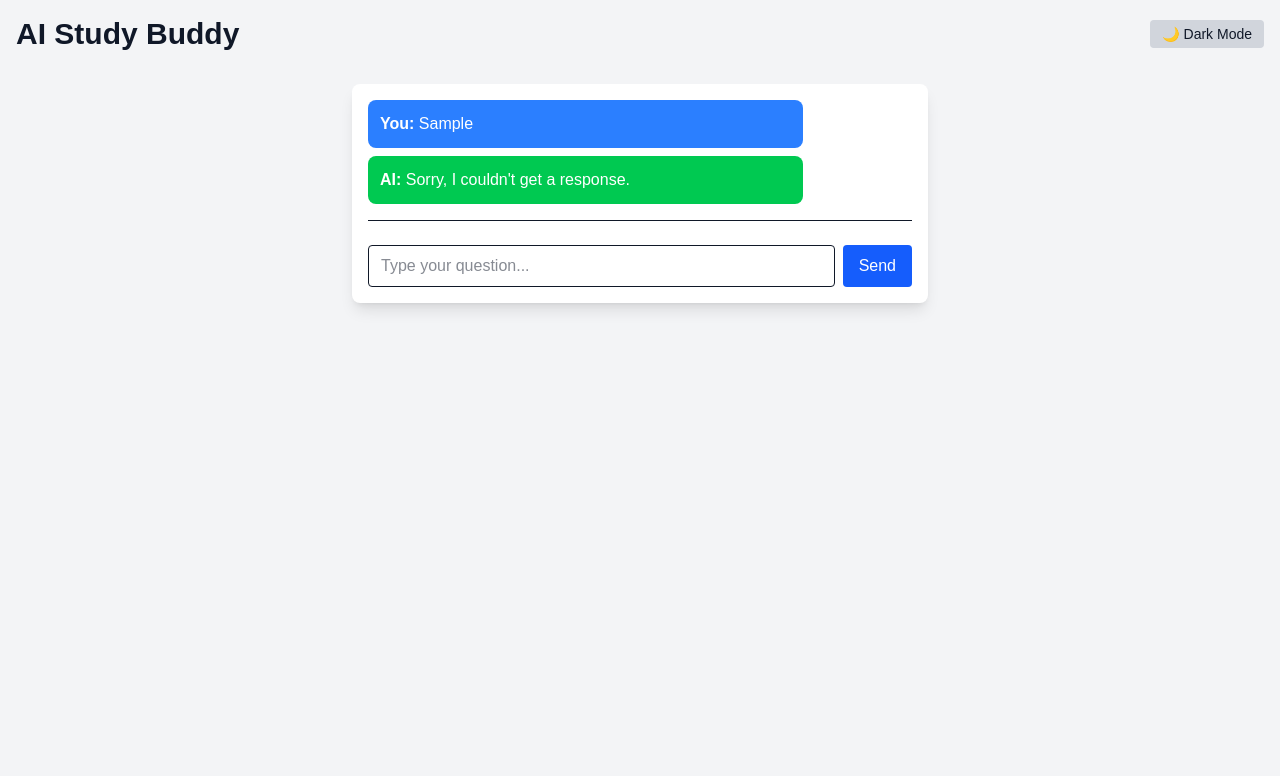
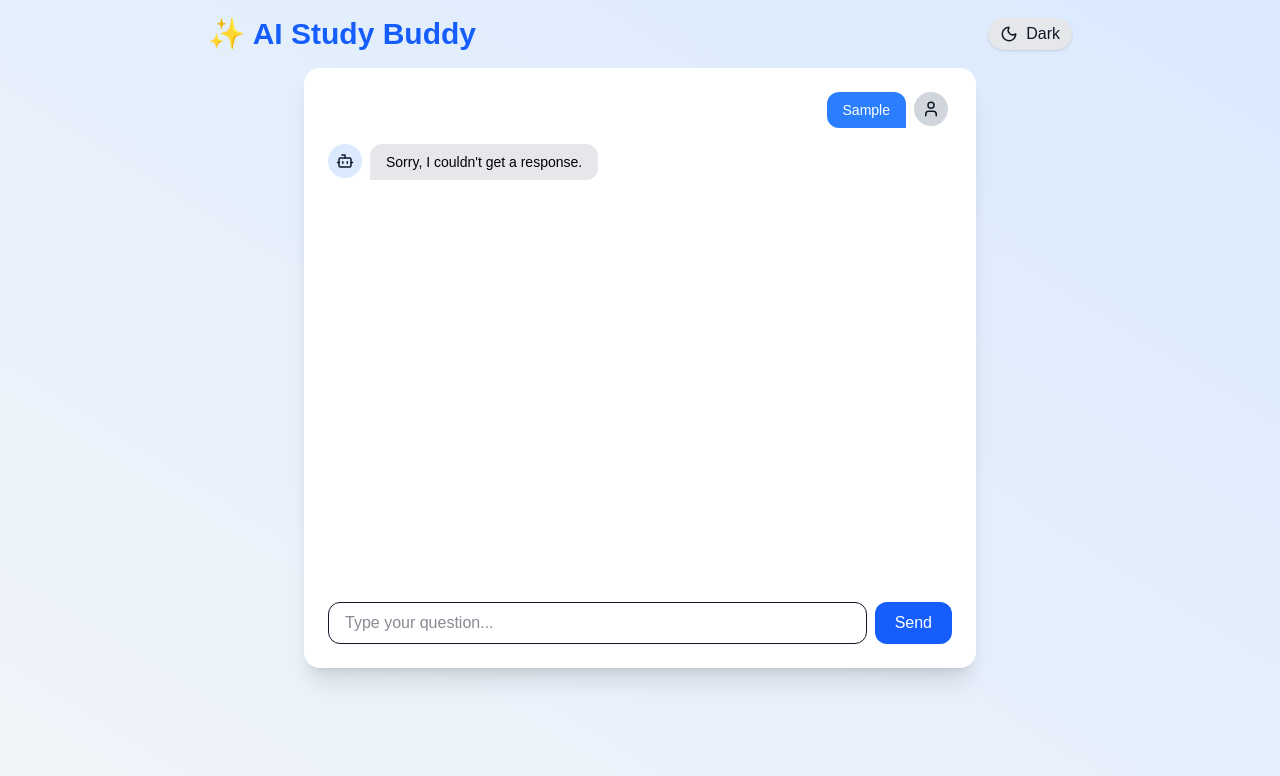
Before and after one commit to abhishekmanegit/ai-study-buddy, a Next.js app: page / in a window 1280 px wide. Both pictures are taken after typing "Sample" into the empty fields and a click on the button "Send". Shown: the top 776 px of the page. Built offline with nearby package versions, Linux system fonts and the light colour scheme; no server answers.

Commit message:
Type fixes, dark mode, chat history, and API improvements

```diff
--- a/src/app/page.tsx
+++ b/src/app/page.tsx
@@ -1,6 +1,7 @@
 "use client";
 
 import { useEffect, useState } from "react";
+import { Moon, Sun, Bot, User } from "lucide-react";
 
 interface Message {
   sender: "user" | "ai";
@@ -13,7 +14,6 @@ export default function Home() {
   const [loading, setLoading] = useState(false);
   const [darkMode, setDarkMode] = useState(false);
 
-  // Load chat history + theme on mount
   useEffect(() => {
     const savedMessages = localStorage.getItem("study-chat");
     const savedTheme = localStorage.getItem("study-theme");
@@ -21,7 +21,6 @@ export default function Home() {
     if (savedTheme === "dark") setDarkMode(true);
   }, []);
 
-  // Save chat + theme to localStorage
   useEffect(() => {
     localStorage.setItem("study-chat", JSON.stringify(messages));
   }, [messages]);
@@ -34,8 +33,8 @@ export default function Home() {
   const handleSend = async (e: React.FormEvent) => {
     e.preventDefault();
     if (!input.trim()) return;
-    const userMessage = { sender: "user" as const, text: input };
-    setMessages((prev) => [...prev, userMessage]);
+    const userMessage: Message = { sender: "user", text: input };
+    setMessages((prev: Message[]) => [...prev, userMessage]);
     setInput("");
     setLoading(true);
     try {
@@ -46,69 +45,86 @@ export default function Home() {
       });
       const data = await res.json();
       const aiText = data.reply || "Sorry, I couldn't get a response.";
-      setMessages((prev) => [...prev, { sender: "ai", text: aiText }]);
+      const aiMessage: Message = { sender: "ai", text: aiText };
+      setMessages((prev: Message[]) => [...prev, aiMessage]);
     } catch {
-      setMessages((prev) => [...prev, { sender: "ai", text: "Error contacting AI agent." }]);
+      const errorMsg: Message = { sender: "ai", text: "Error contacting AI agent." };
+      setMessages((prev: Message[]) => [...prev, errorMsg]);
     } finally {
       setLoading(false);
     }
   };
 
   return (
-    <div className="min-h-screen bg-gray-100 dark:bg-gray-900 text-gray-900 dark:text-white transition-colors duration-300">
-      <div className="flex justify-between items-center p-4">
-        <h1 className="text-3xl font-bold">AI Study Buddy</h1>
+    <div className="min-h-screen bg-gradient-to-tr from-slate-100 to-blue-100 dark:from-gray-900 dark:to-gray-800 transition-colors duration-300 text-gray-900 dark:text-white">
+      <header className="flex justify-between items-center p-4 max-w-4xl mx-auto w-full">
+        <h1 className="text-3xl font-bold text-blue-600 dark:text-blue-300">✨ AI Study Buddy</h1>
         <button
           onClick={() => setDarkMode(!darkMode)}
-          className="bg-gray-300 dark:bg-gray-700 text-sm px-3 py-1 rounded hover:opacity-90 transition"
+          className="bg-gray-200 dark:bg-gray-700 px-3 py-1 rounded-full flex items-center gap-2 shadow"
         >
-          {darkMode ? "☀ Light Mode" : "🌙 Dark Mode"}
+          {darkMode ? <Sun size={18} /> : <Moon size={18} />}
+          {darkMode ? "Light" : "Dark"}
         </button>
-      </div>
+      </header>
 
-      <div className="flex flex-col items-center p-4">
-        <div className="w-full max-w-xl bg-white dark:bg-gray-800 rounded-lg shadow-lg p-4 flex flex-col">
-          <div className="flex-1 mb-4 overflow-y-auto max-h-[60vh] border-b pb-4 space-y-2">
-            {messages.length === 0 ? (
-              <div className="text-center text-gray-400">No messages yet. Start the conversation!</div>
-            ) : (
-              messages.map((msg, idx) => (
+      <main className="flex flex-col items-center justify-center px-4">
+        <div className="w-full max-w-2xl bg-white dark:bg-gray-900 rounded-2xl shadow-xl p-6 flex flex-col h-[75vh]">
+          <div className="flex-1 overflow-y-auto space-y-4 mb-4 pr-1">
+            {messages.length === 0 && (
+              <p className="text-center text-gray-400">Ask me anything about your studies 🤓</p>
+            )}
+
+            {messages.map((msg, idx) => (
+              <div
+                key={idx}
+                className={`flex items-start gap-2 ${
+                  msg.sender === "user" ? "justify-end" : "justify-start"
+                }`}
+              >
+                {msg.sender === "ai" && (
+                  <div className="p-2 bg-blue-100 dark:bg-blue-800 rounded-full">
+                    <Bot size={18} />
+                  </div>
+                )}
                 <div
-                  key={idx}
-                  className={`p-3 rounded-lg max-w-[80%] ${
+                  className={`rounded-xl px-4 py-2 max-w-[75%] text-sm ${
                     msg.sender === "user"
-                      ? "self-end bg-blue-500 text-white"
-                      : "self-start bg-green-500 text-white"
+                      ? "bg-blue-500 text-white rounded-br-none"
+                      : "bg-gray-200 dark:bg-gray-700 text-black dark:text-white rounded-bl-none"
                   }`}
                 >
-                  <strong>{msg.sender === "user" ? "You" : "AI"}:</strong> {msg.text}
+                  {msg.text}
                 </div>
-              ))
-            )}
-            {loading && (
-              <div className="self-start text-gray-500 italic animate-pulse">AI is thinking...</div>
-            )}
+                {msg.sender === "user" && (
+                  <div className="p-2 bg-gray-300 dark:bg-gray-600 rounded-full">
+                    <User size={18} />
+                  </div>
+                )}
+              </div>
+            ))}
+            {loading && <p className="text-sm italic text-gray-400 animate-pulse">AI is thinking...</p>}
           </div>
-          <form onSubmit={handleSend} className="flex gap-2 mt-2">
+
+          <form onSubmit={handleSend} className="flex gap-2 mt-auto">
             <input
               type="text"
-              className="flex-1 border rounded px-3 py-2 dark:bg-gray-700 dark:text-white focus:outline-none focus:ring-2 focus:ring-blue-400"
+              className="flex-1 px-4 py-2 rounded-xl bg-white dark:bg-gray-800 border dark:border-gray-600 focus:outline-none focus:ring-2 focus:ring-blue-400"
               placeholder="Type your question..."
               value={input}
               onChange={(e) => setInput(e.target.value)}
-              autoFocus
               disabled={loading}
             />
             <button
               type="submit"
-              className="bg-blue-600 text-white px-4 py-2 rounded hover:bg-blue-700 transition"
               disabled={loading}
+              className="bg-blue-600 hover:bg-blue-700 text-white px-5 py-2 rounded-xl transition"
             >
               {loading ? "..." : "Send"}
             </button>
           </form>
         </div>
-      </div>
+      </main>
     </div>
   );
 }
```
Also changed, not shown: package.json (+7 -6 lines), 1 other file (tests, documents, lock files or other folders).
